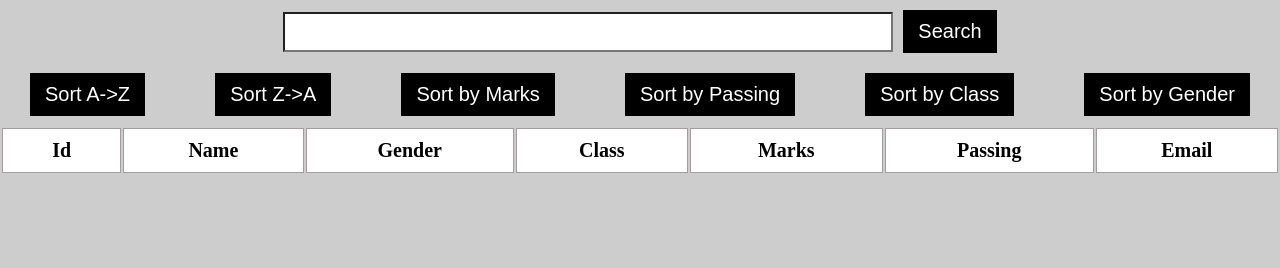
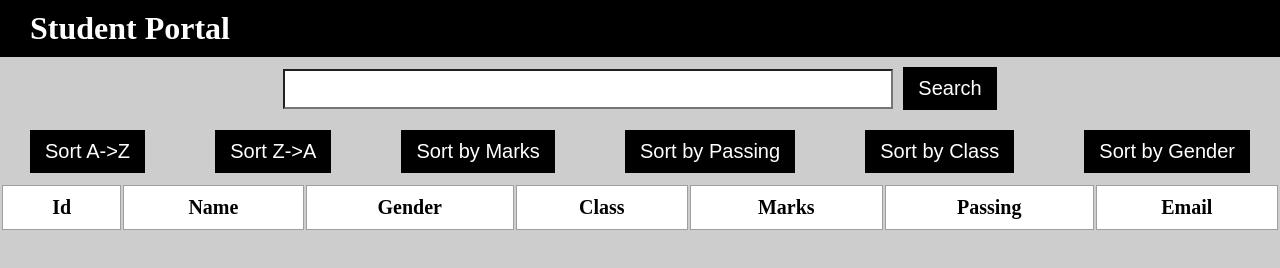
Before and after one commit to aamirkhan06/Student-management-system, a plain HTML site: page index.html in a window 1280 px wide. Drawn offline with Linux system fonts and the light colour scheme; no server answers.

Commit message:
added heading

```diff
--- a/index.html
+++ b/index.html
@@ -8,6 +8,8 @@
   </head>
   <body>
 
+    <!-- heading -->
+     <h1 id="heading">Student Portal</h1>
     <!-- search functionaltity -->
      <section id="search">
         <input type="text" id="searchBar" value="">
--- a/style.css
+++ b/style.css
@@ -5,7 +5,12 @@
     box-sizing: border-box;
     background-color: #cdcdcd;
 }
-
+#heading
+{
+    color: white;
+    padding: 10px 30px;
+    background-color: black;
+}
 table
 {
     width:100%;
```
